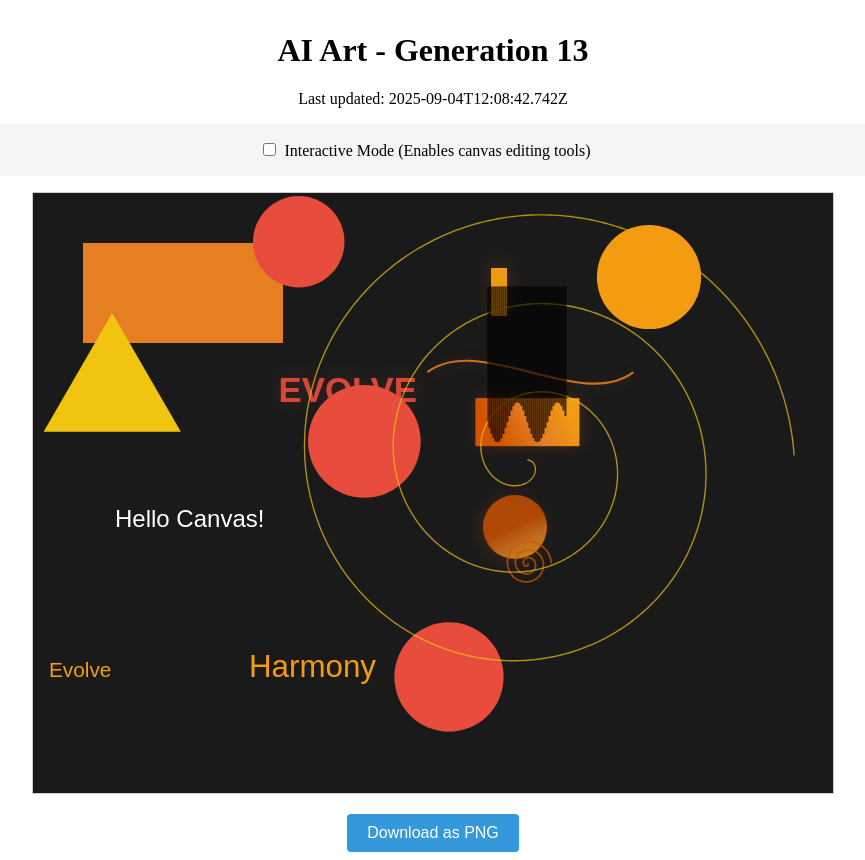
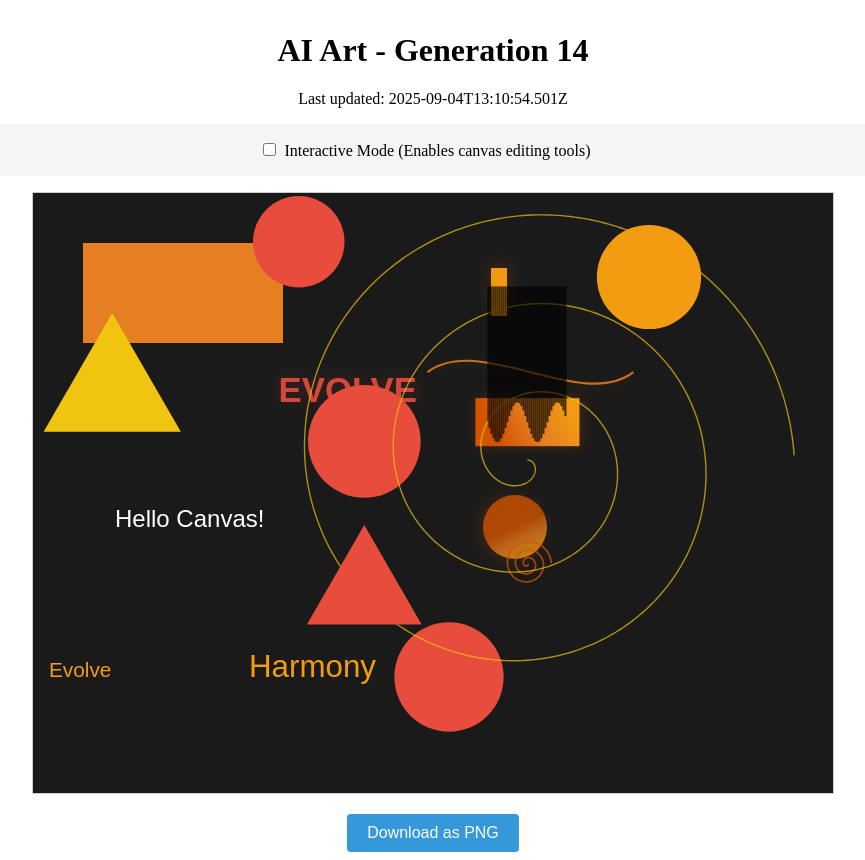
Before and after one commit to mcclowes/ai-art, a React (Vite) app: page / in a window 1280 px wide. Shown: the whole page, without its empty margins (207-1072 px from the left). Built offline with nearby package versions, Linux system fonts and the light colour scheme.

Commit message:
Improve artwork - Generation 14

```diff
--- a/src/artwork-state.ts
+++ b/src/artwork-state.ts
@@ -276,9 +276,17 @@ export const artworkState: ArtworkState = {
       "pattern": "waves",
       "opacity": 0.6985114642783097,
       "id": "pattern_rect_1756987722742"
+    },
+    {
+      "type": "triangle",
+      "x": 331.2841051341592,
+      "y": 398.2841051341592,
+      "size": 66.28410513415919,
+      "fillStyle": "#e74c3c",
+      "id": "triangle_1756991454501"
     }
   ],
-  "generation": 13,
-  "lastUpdated": "2025-09-04T12:08:42.742Z",
+  "generation": 14,
+  "lastUpdated": "2025-09-04T13:10:54.501Z",
   "cycleStarted": "2025-09-04T00:19:55.543Z"
 };
```
